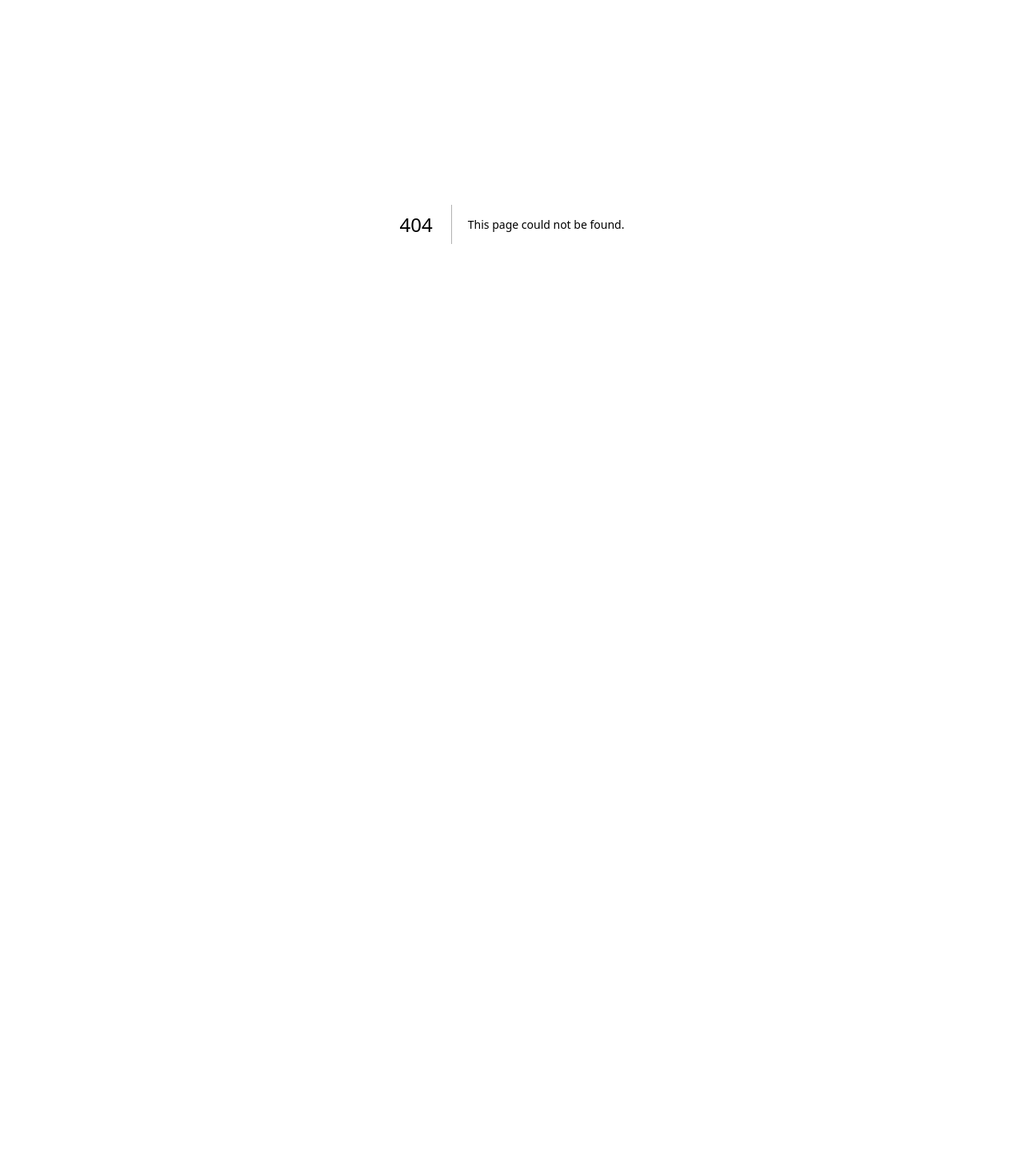
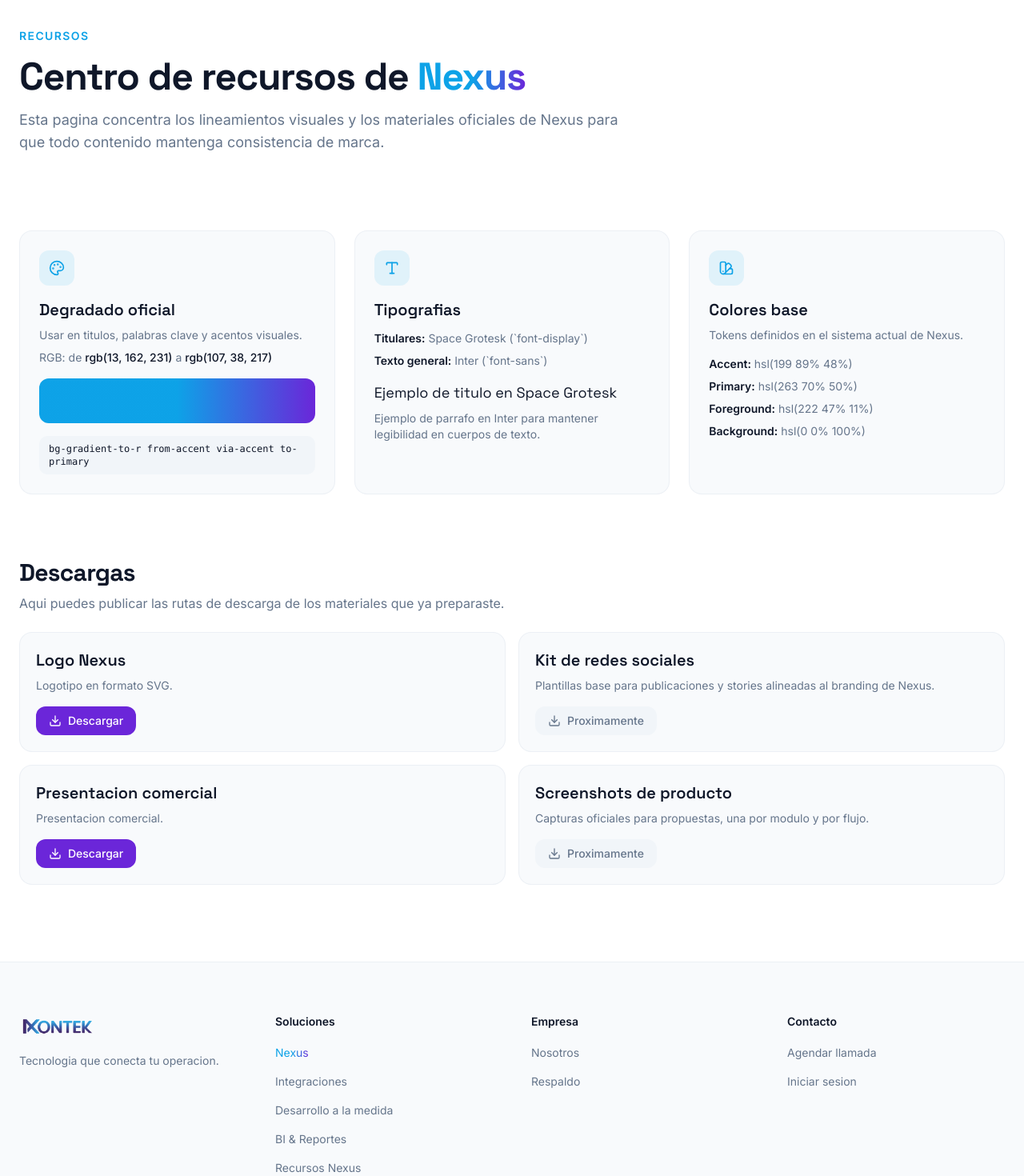
Before and after one commit to gabriellrios03/MontekPage, a Next.js app: page /recursos in a window 1280 px wide. Before the commit this address had no page. Shown: the part 120-1590 px from the top of the page at 80% size. Before the commit the page ends 800 px from the top, so only its background shows below. Built offline with nearby package versions, Linux system fonts and the light colour scheme.

Commit message:
new page

```diff
--- /dev/null
+++ b/app/recursos/page.tsx
@@ -0,0 +1,147 @@
+import type { Metadata } from "next"
+import { Download, Palette, Type, SwatchBook } from "lucide-react"
+import { Navbar } from "@/components/navbar"
+import { Footer } from "@/components/footer"
+
+export const metadata: Metadata = {
+  title: "Recursos Nexus | Montek",
+  description:
+    "Guia visual y centro de recursos de Nexus: gradiente, tipografias, colores y materiales descargables.",
+}
+
+const brandResources = [
+  {
+    title: "Logo Nexus",
+    description: "Logotipo en formato SVG.",
+    href: "/Recursos/nexus_logo.svg",
+  },
+  {
+    title: "Kit de redes sociales",
+    description: "Plantillas base para publicaciones y stories alineadas al branding de Nexus.",
+    href: "",
+  },
+  {
+    title: "Presentacion comercial",
+    description: "Presentacion comercial.",
+    href: "/Recursos/Nexus.pdf",
+  },
+  {
+    title: "Screenshots de producto",
+    description: "Capturas oficiales para propuestas, una por modulo y por flujo.",
+    href: "",
+  },
+]
+
+export default function RecursosPage() {
+  return (
+    <>
+      <Navbar />
+      <main className="bg-background pt-28">
+        <section className="px-6 pb-12 pt-10">
+          <div className="mx-auto max-w-7xl">
+            <span className="text-sm font-semibold uppercase tracking-widest text-accent">Recursos</span>
+            <h1 className="mt-4 max-w-3xl font-display text-4xl font-bold tracking-tight text-foreground md:text-5xl">
+              Centro de recursos de{" "}
+              <span className="bg-gradient-to-r from-accent via-accent to-primary bg-clip-text text-transparent">
+                Nexus
+              </span>
+            </h1>
+            <p className="mt-4 max-w-3xl text-lg text-muted-foreground">
+              Esta pagina concentra los lineamientos visuales y los materiales oficiales de Nexus para que todo
+              contenido mantenga consistencia de marca.
+            </p>
+          </div>
+        </section>
+
+        <section className="px-6 py-12">
+          <div className="mx-auto grid max-w-7xl gap-6 md:grid-cols-3">
+            <article className="rounded-2xl border border-border/50 bg-card p-6">
+              <div className="flex h-11 w-11 items-center justify-center rounded-xl bg-accent/10 text-accent">
+                <Palette className="h-5 w-5" />
+              </div>
+              <h2 className="mt-4 font-display text-xl font-semibold text-foreground">Degradado oficial</h2>
+              <p className="mt-2 text-sm text-muted-foreground">Usar en titulos, palabras clave y acentos visuales.</p>
+              <p className="mt-2 text-sm text-muted-foreground">
+                RGB: de <span className="font-medium text-foreground">rgb(13, 162, 231)</span> a{" "}
+                <span className="font-medium text-foreground">rgb(107, 38, 217)</span>
+              </p>
+              <div className="mt-4 h-14 rounded-xl bg-gradient-to-r from-accent via-accent to-primary" />
+              <code className="mt-4 block rounded-md bg-secondary px-3 py-2 text-xs text-secondary-foreground">
+                bg-gradient-to-r from-accent via-accent to-primary
+              </code>
+            </article>
+
+            <article className="rounded-2xl border border-border/50 bg-card p-6">
+              <div className="flex h-11 w-11 items-center justify-center rounded-xl bg-accent/10 text-accent">
+                <Type className="h-5 w-5" />
+              </div>
+              <h2 className="mt-4 font-display text-xl font-semibold text-foreground">Tipografias</h2>
+              <div className="mt-3 space-y-2 text-sm text-muted-foreground">
+                <p>
+                  <span className="font-semibold text-foreground">Titulares:</span> Space Grotesk (`font-display`)
+                </p>
+                <p>
+                  <span className="font-semibold text-foreground">Texto general:</span> Inter (`font-sans`)
+                </p>
+              </div>
+              <p className="mt-4 font-display text-lg text-foreground">Ejemplo de titulo en Space Grotesk</p>
+              <p className="mt-2 text-sm text-muted-foreground">
+                Ejemplo de parrafo en Inter para mantener legibilidad en cuerpos de texto.
+              </p>
+            </article>
+
+            <article className="rounded-2xl border border-border/50 bg-card p-6">
+              <div className="flex h-11 w-11 items-center justify-center rounded-xl bg-accent/10 text-accent">
+                <SwatchBook className="h-5 w-5" />
+              </div>
+              <h2 className="mt-4 font-display text-xl font-semibold text-foreground">Colores base</h2>
+              <p className="mt-2 text-sm text-muted-foreground">Tokens definidos en el sistema actual de Nexus.</p>
+              <ul className="mt-4 space-y-2 text-sm text-muted-foreground">
+                <li><span className="font-semibold text-foreground">Accent:</span> hsl(199 89% 48%)</li>
+                <li><span className="font-semibold text-foreground">Primary:</span> hsl(263 70% 50%)</li>
+                <li><span className="font-semibold text-foreground">Foreground:</span> hsl(222 47% 11%)</li>
+                <li><span className="font-semibold text-foreground">Background:</span> hsl(0 0% 100%)</li>
+              </ul>
+            </article>
+          </div>
+        </section>
+
+        <section className="px-6 pb-24 pt-8">
+          <div className="mx-auto max-w-7xl">
+            <div className="mb-6">
+              <h2 className="font-display text-3xl font-bold tracking-tight text-foreground">Descargas</h2>
+              <p className="mt-2 text-muted-foreground">
+                Aqui puedes publicar las rutas de descarga de los materiales que ya preparaste.
+              </p>
+            </div>
+
+            <div className="grid gap-4 md:grid-cols-2">
+              {brandResources.map((resource) => (
+                <article key={resource.title} className="rounded-2xl border border-border/50 bg-card p-5">
+                  <h3 className="font-display text-xl font-semibold text-foreground">{resource.title}</h3>
+                  <p className="mt-2 text-sm text-muted-foreground">{resource.description}</p>
+                  {resource.href ? (
+                    <a
+                      href={resource.href}
+                      download
+                      className="mt-4 inline-flex items-center gap-2 rounded-lg bg-primary px-4 py-2 text-sm font-medium text-primary-foreground transition-colors hover:bg-primary/90"
+                    >
+                      <Download className="h-4 w-4" />
+                      Descargar
+                    </a>
+                  ) : (
+                    <span className="mt-4 inline-flex items-center gap-2 rounded-lg bg-secondary px-4 py-2 text-sm font-medium text-muted-foreground">
+                      <Download className="h-4 w-4" />
+                      Proximamente
+                    </span>
+                  )}
+                </article>
+              ))}
+            </div>
+          </div>
+        </section>
+      </main>
+      <Footer />
+    </>
+  )
+}
--- a/components/footer.tsx
+++ b/components/footer.tsx
@@ -38,6 +38,11 @@ export function Footer() {
               <li>
                 <Link href="/#soluciones" className="text-sm text-muted-foreground transition-colors hover:text-foreground">
                   {"BI & Reportes"}
+                </Link>
+              </li>
+              <li>
+                <Link href="/recursos" className="text-sm text-muted-foreground transition-colors hover:text-foreground">
+                  Recursos Nexus
                 </Link>
               </li>
             </ul>
--- a/components/navbar.tsx
+++ b/components/navbar.tsx
@@ -28,6 +28,9 @@ export function Navbar() {
           </Link>
           <Link href="/nexus" className="text-sm text-muted-foreground transition-colors hover:text-foreground">
             Nexus
+          </Link>
+          <Link href="/recursos" className="text-sm text-muted-foreground transition-colors hover:text-foreground">
+            Recursos
           </Link>
           <Link href="/distribuidores" className="text-sm text-muted-foreground transition-colors hover:text-foreground">
             Distribuidores
@@ -93,6 +96,13 @@ export function Navbar() {
               Nexus
             </Link>
             <Link
+              href="/recursos"
+              className="text-sm text-muted-foreground transition-colors hover:text-foreground"
+              onClick={() => setMobileOpen(false)}
+            >
+              Recursos
+            </Link>
+            <Link
               href="/distribuidores"
               className="text-sm text-muted-foreground transition-colors hover:text-foreground"
               onClick={() => setMobileOpen(false)}
```
Also changed, not shown: public/Recursos/nexus_logo.svg (added), 1 other file (tests, documents, lock files or other folders).
